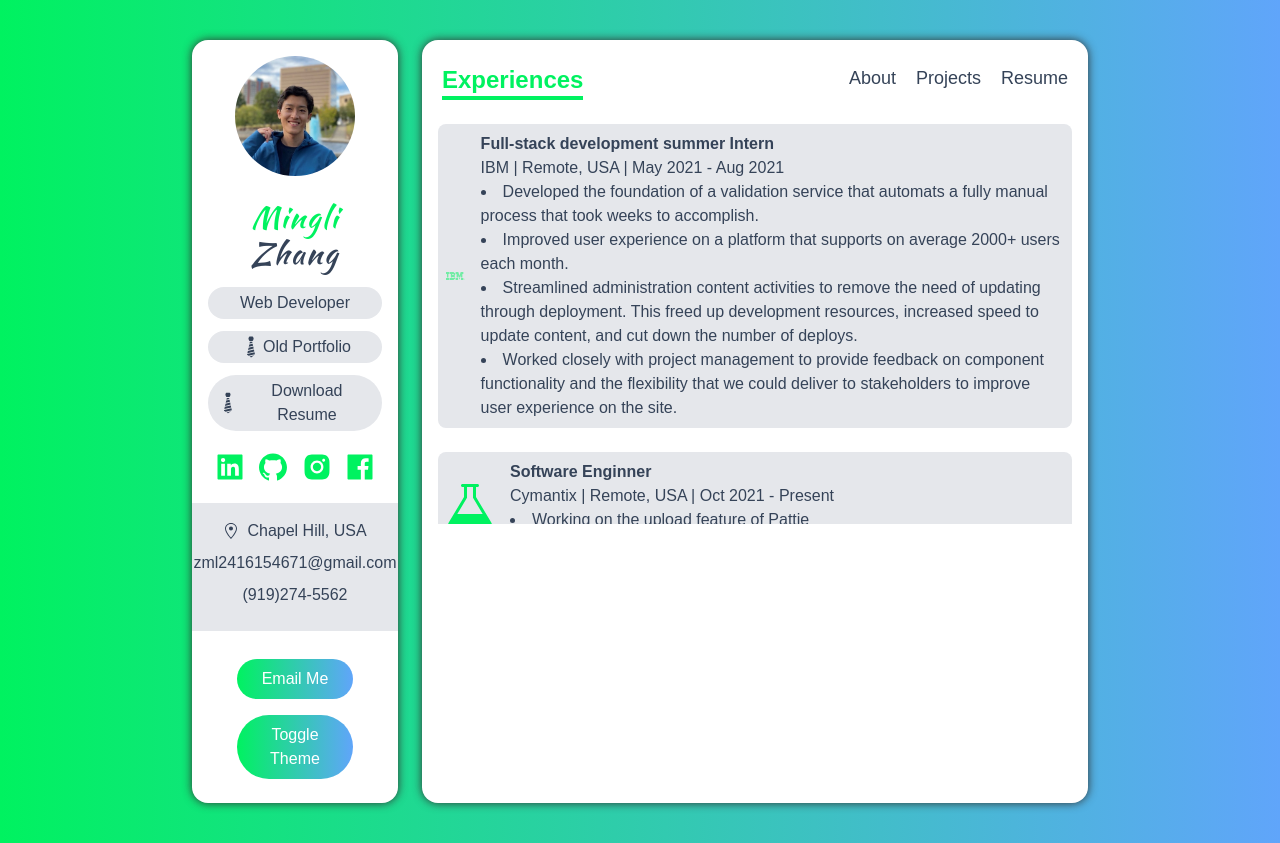
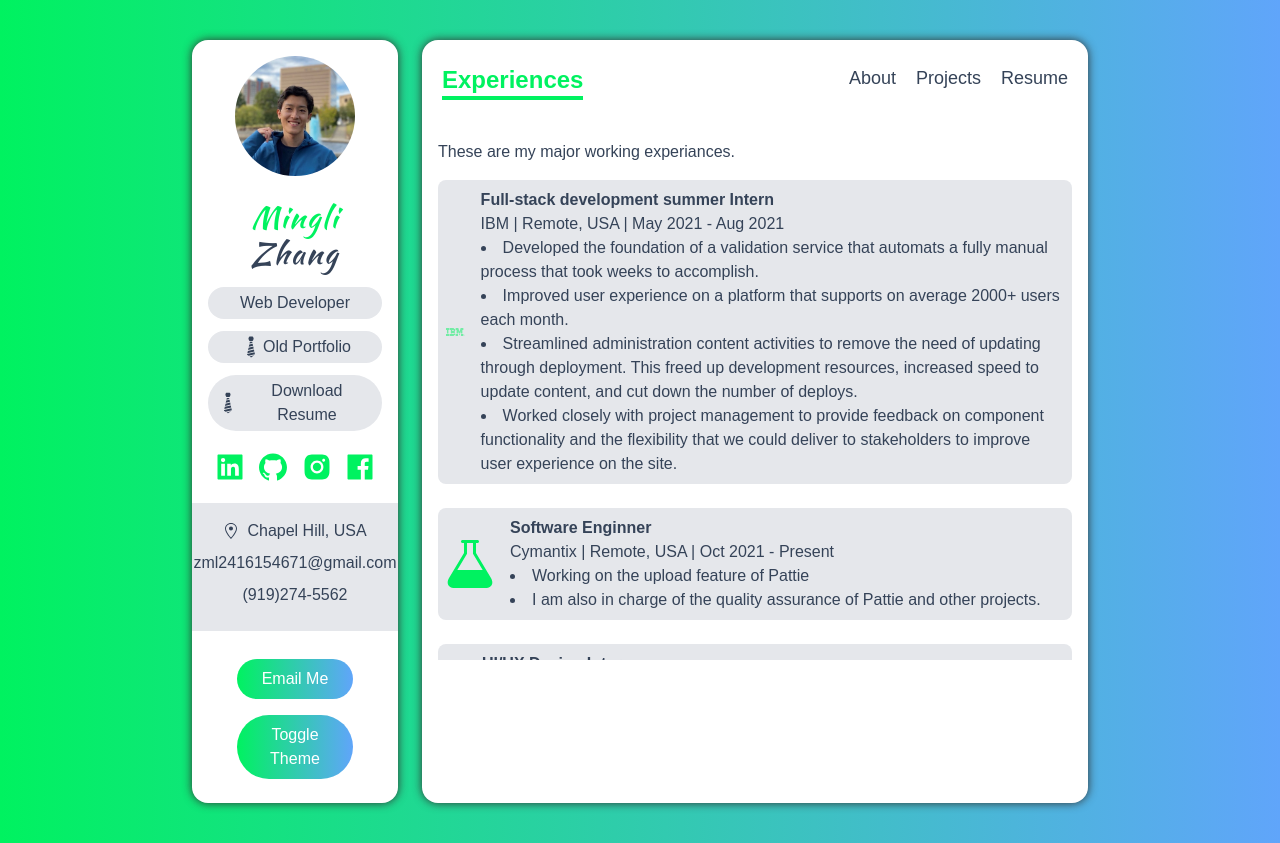
Before and after one commit to MingliZhang/portfolio-next, a Next.js app: page /experiences in a window 1280 px wide. Built offline with nearby package versions, Linux system fonts and the light colour scheme.

Commit message:
add subtitle for experiance

```diff
--- a/components/ExperienceCard.tsx
+++ b/components/ExperienceCard.tsx
@@ -9,7 +9,6 @@ import { IExperience } from "../type";
 const ExperienceCard: FunctionComponent<{ experience: IExperience }> = ({
     experience: { company, position, start, end, description, location, Icon },
 }) => {
-    console.log(company, position, start, end, description, location);
     const createMarkup = () => {
         return {
             __html: description,
--- a/pages/experiences.tsx
+++ b/pages/experiences.tsx
@@ -16,10 +16,18 @@ const experiences = () => {
                 <title>Experiences | Mingli Zhang | Web Developer</title>
             </Head>
             <motion.div
+                variants={fadeInleft}
+                initial="initial"
+                animate="animate"
+                className="mx-4 my-4"
+            >
+                <p>These are my major working experiances.</p>
+            </motion.div>
+            <motion.div
                 variants={stagger}
                 initial="initial"
                 animate="animate"
-                className="grid grid-cols-1 gap-6 mx-4 overflow-y-auto h-[50vh]"
+                className="grid grid-cols-1 gap-6 mx-4 overflow-y-auto h-[60vh]"
             >
                 {experiencesData.map((experience) => (
                     <motion.div
--- a/pages/projects.tsx
+++ b/pages/projects.tsx
@@ -41,7 +41,7 @@ const Projects = () => {
                 handlerFilterCategory={handlerFilterCategory}
                 active={active}
             />
-            <div className="overflow-y-auto h-[50vh]">
+            <div className="overflow-y-auto h-[55vh]">
                 <motion.div
                     className="relative grid grid-cols-12 gap-4 my-3 "
                     variants={stagger}
```
